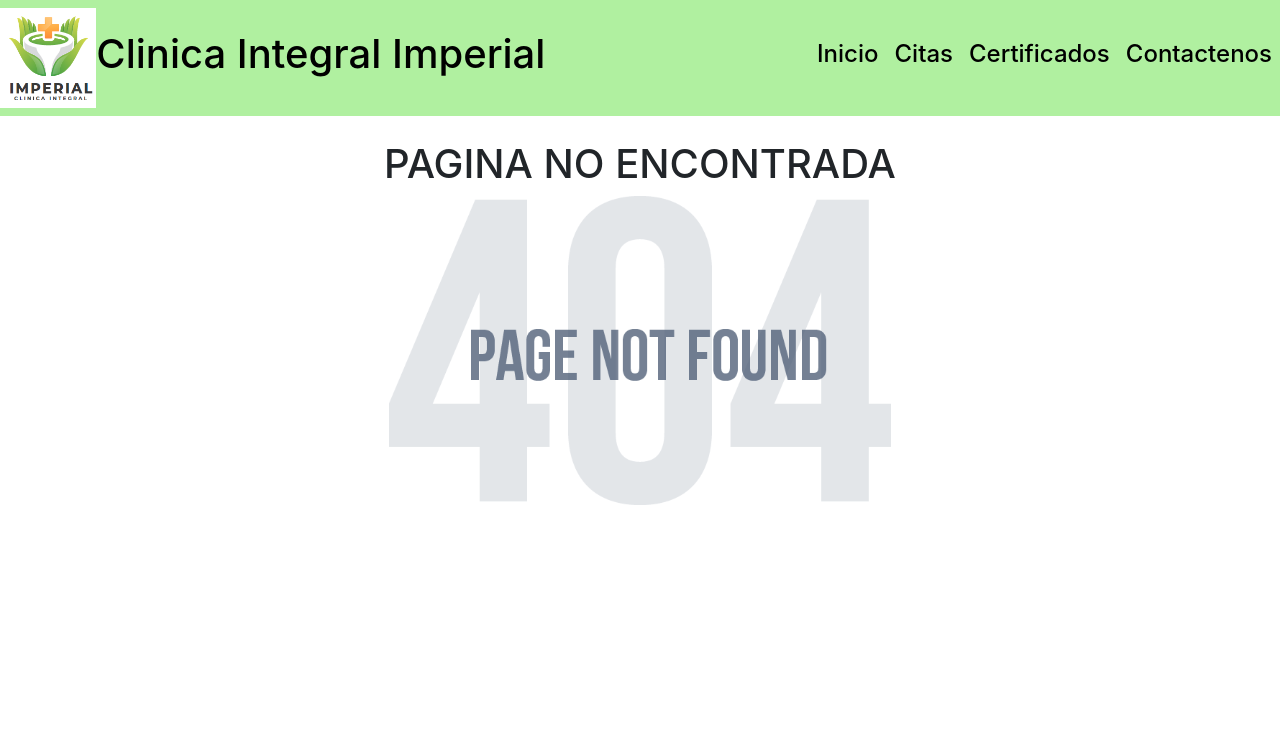
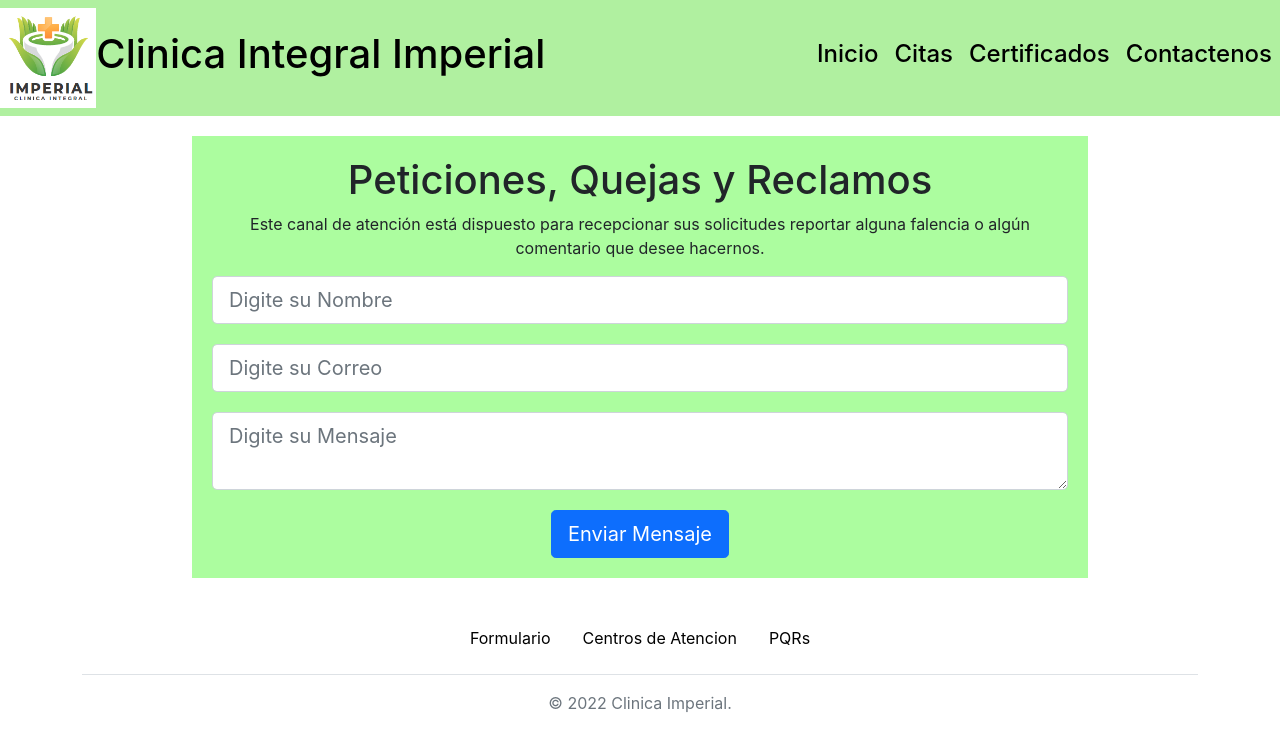
Before and after one commit to juanpena98/ClinicaImperial, a React (Create React App) app: page /PQRs in a window 1280 px wide. Shown: the top 750 px of the page. Built offline with nearby package versions, Linux system fonts and the light colour scheme.

Commit message:
Configuracion Footer

```diff
--- a/src/App.js
+++ b/src/App.js
@@ -11,6 +11,7 @@ import { Formulario } from './Components/Formulario';
 import { Centros } from './Components/Centros';
 import { FormularioOdonto } from './Components/FormularioOdonto';
 import { FormularioCardio } from './Components/FormularioCardio';
+import { PQR } from './Components/PQR';
 
 
 
@@ -34,7 +35,7 @@ function App() {
       <Route exact path="/Centros" element = {<Centros/>}/>
       <Route exact path="/FormularioOdonto" element = {<FormularioOdonto/>}/>
       <Route exact path="/FormularioCardio" element = {<FormularioCardio/>}/>
-
+      <Route exact path="/PQRs" element = {<PQR/>}/>
 
 
 
--- a/src/Components/ErrorNotFound.jsx
+++ b/src/Components/ErrorNotFound.jsx
@@ -1,5 +1,6 @@
 import React from 'react'
 import error404 from '../imagesClinica/error404.png'
+import { Footer } from './Footer'
 
 export const ErrorNotFound = () => {
   return (
@@ -9,6 +10,8 @@ export const ErrorNotFound = () => {
             <h1> PAGINA NO ENCONTRADA </h1>
             <img src = {error404} width="45%" alt="..."/>
         </center>
+        <Footer/>
     </div>
   )
+
 }
--- a/src/Components/Formulario.jsx
+++ b/src/Components/Formulario.jsx
@@ -1,4 +1,5 @@
 import React , {useState, useEffect } from 'react'
+import { Footer } from './Footer';
 
 export const Formulario = () => {
 
@@ -170,7 +171,7 @@ export const Formulario = () => {
             { registrosls.length < 1 && <><h2>No Hay Registros Para Listar!!</h2></> }
 
         </div>
-
+        <Footer/>
     </div>
 
   )
--- a/src/Components/FormularioCardio.jsx
+++ b/src/Components/FormularioCardio.jsx
@@ -1,4 +1,5 @@
 import React, {useState, useEffect } from 'react'
+import { Footer } from './Footer';
 
 export const FormularioCardio = () => {
 
@@ -170,7 +171,7 @@ const obtenerRegistros = () => {
             { registrosls.length < 1 && <><h2>No Hay Registros Para Listar!!</h2></> }
 
         </div>
-
+        <Footer/>
     </div>
 
   )
--- a/src/Components/FormularioOdonto.jsx
+++ b/src/Components/FormularioOdonto.jsx
@@ -1,4 +1,5 @@
 import React, {useState, useEffect } from 'react'
+import { Footer } from './Footer';
 
 export const FormularioOdonto = () => {
 
@@ -170,8 +171,10 @@ export const FormularioOdonto = () => {
             { registrosls.length < 1 && <><h2>No Hay Registros Para Listar!!</h2></> }
 
         </div>
-
+        <Footer/>
     </div>
 
+
   )
+
 }
--- a/src/Components/Mensajes.jsx
+++ b/src/Components/Mensajes.jsx
@@ -1,4 +1,5 @@
 import React, {useState, useEffect} from 'react'
+import { Footer } from './Footer';
 export const Mensajes = () => {
 
   const obtenerRegistros = () => {
@@ -59,6 +60,7 @@ export const Mensajes = () => {
                 </button>
             </form>
         </div>
+        <Footer/>
     </center>
   )
 }
--- /dev/null
+++ b/src/Components/PQR.jsx
@@ -0,0 +1,67 @@
+import React , {useState, useEffect} from 'react'
+import { Footer } from './Footer';
+
+export const PQR = () => {
+
+    const obtenerRegistros = () => {
+        var datos = localStorage.getItem("registros");
+        if(datos){
+          return JSON.parse(datos);
+        }else{
+          return [];
+        }
+      }
+
+      const [registros, setRegistros] = useState(obtenerRegistros());
+
+      const [nombre, setNombre] = useState("");
+      const [correo, setCorreo] = useState("");
+      const [mensaje, setMensaje] = useState("");
+
+      const botonGuardar = (e) => {
+        e.preventDefault();
+        var miObjeto = { nombre, correo, mensaje }
+        setRegistros([...registros, miObjeto]);
+        limpiarFormulario();
+      }
+
+      function botonGuardarSimple(e){
+        e.preventDefault();
+        var miObjeto = { nombre, correo, mensaje }
+        setRegistros([...registros, miObjeto]);
+        limpiarFormulario();
+      }
+
+
+      const limpiarFormulario = () => {
+        setNombre("");
+        setCorreo("");
+        setMensaje("");
+        document.getElementById("miFormulario").reset();
+      }
+
+      useEffect(() => {
+        localStorage.setItem("registros", JSON.stringify(registros));
+      }, [registros]);
+
+
+      return (
+          <center>
+            <div className="container" style={{width:"70%", marginTop:20, background:"#acfd9f", padding:20}}>
+                <form id="miFormulario" onSubmit={botonGuardarSimple}>
+                    <h1 className='h1'>Peticiones, Quejas y Reclamos</h1>
+                    <p> Este canal de atención está dispuesto para recepcionar sus solicitudes  reportar alguna falencia o algún comentario que desee hacernos.</p>
+                    <input style={{marginBottom:20}} className="form-control form-control-lg" type="text" placeholder="Digite su Nombre" onChange={(e)=>setNombre(e.target.value)} />
+                    <input style={{marginBottom:20}} className="form-control form-control-lg" type="email" placeholder="Digite su Correo" onChange={(e)=>setCorreo(e.target.value)} />
+                    <textarea style={{marginBottom:20}} className="form-control form-control-lg" placeholder="Digite su Mensaje" onChange={(e)=>setMensaje(e.target.value)}>
+                    </textarea>
+
+                    <button className='btn btn-primary btn-lg'>
+                        Enviar Mensaje
+                    </button>
+                </form>
+            </div>
+            <Footer/>
+        </center>
+      )
+    }
```
